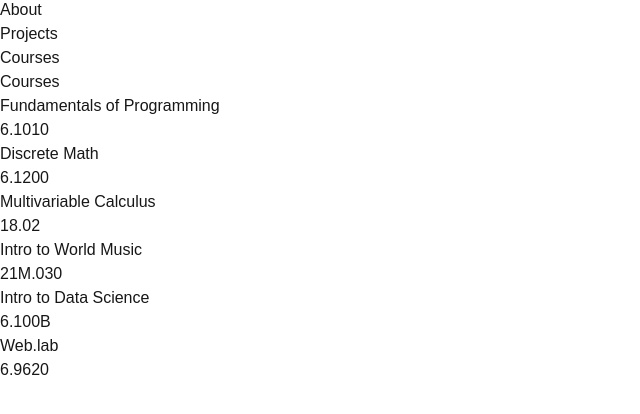
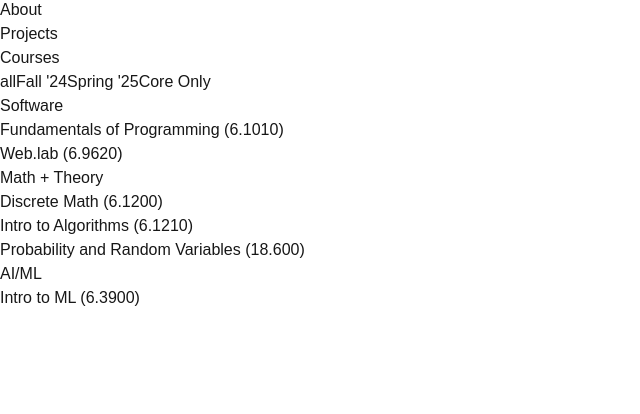
Before and after one commit to ivysyip/personal-website, a Next.js app: page /Courses in a window 1280 px wide. Shown: the part 326-740 px from the top of the page, without its empty margins (0-640 px from the left). Built offline with nearby package versions, Linux system fonts and the light colour scheme.

Commit message:
initial courses

```diff
--- a/src/app/Courses/page.tsx
+++ b/src/app/Courses/page.tsx
@@ -1,17 +1,50 @@
 "use client";
-import React from "react";
+import React, { useState } from "react";
 import Course from "@/components/Courses/Course";
 import Navbar from "@/components/Navbar/Navbar";
 import { courses } from "@/components/data/courses";
 
 export default function () {
+  const terms = [...new Set(courses.map((course) => course.labels.term))];
+  const filterOptions = ["all", ...terms];
+
+  const [filter, setFilter] = useState("all");
+  const [coreOnly, setCoreOnly] = useState(true);
+
+  const filteredCourses = courses.filter((course) => {
+    const matchesTerm = filter === "all" || course.labels.term === filter;
+    const matchesCore = !coreOnly || course.labels.core;
+    return matchesTerm && matchesCore;
+  });
+
   return (
     <div>
       <Navbar />
-      <h1>Courses</h1>
-      {courses.map((course, index) => (
-        <Course key={index} course={course} />
-      ))}
+      <div className="p-4">
+        <div className="flex gap-2 mb-4">
+          {filterOptions.map((option) => (
+            <button key={option} onClick={() => setFilter(option)}>
+              {option}
+            </button>
+          ))}
+          <button onClick={() => setCoreOnly(!coreOnly)}>Core Only</button>
+        </div>
+
+        <div className="space-y-4">
+          {[
+            ...new Set(filteredCourses.map((course) => course.labels.category)),
+          ].map((category) => (
+            <div key={category} className="border p-4 rounded-lg shadow-lg">
+              <h2 className="text-lg font-bold mb-2">{category}</h2>
+              {filteredCourses
+                .filter((course) => course.labels.category === category)
+                .map((course) => (
+                  <Course course={course} />
+                ))}
+            </div>
+          ))}
+        </div>
+      </div>
     </div>
   );
 }
--- a/src/components/Courses/Course.tsx
+++ b/src/components/Courses/Course.tsx
@@ -11,9 +11,11 @@ const Course = ({ course }: { course: any }) => {
         }
         target="_blank"
         rel="noopener noreferrer"
+        className="flex gap-2"
       >
-        <p>{course.name}</p>
-        <p>{course.number}</p>
+        <p>
+          {course.name} ({course.number})
+        </p>
       </a>
     </div>
   );
--- a/src/components/data/courses.ts
+++ b/src/components/data/courses.ts
@@ -7,12 +7,13 @@ export const courses = [
       term: "Fall '24",
       core: true,
     },
+    link: "https://py.mit.edu/fall24",
   },
   {
     name: "Discrete Math",
     number: "6.1200",
     labels: {
-      category: "Math",
+      category: "Math + Theory",
       term: "Fall '24",
       core: true,
     },
@@ -21,7 +22,7 @@ export const courses = [
     name: "Multivariable Calculus",
     number: "18.02",
     labels: {
-      category: "GIR",
+      category: "General Requirements + Other",
       term: "Fall '24",
       core: false,
     },
@@ -30,7 +31,7 @@ export const courses = [
     name: "Intro to World Music",
     number: "21M.030",
     labels: {
-      category: "GIR",
+      category: "General Requirements + Other",
       term: "Fall '24",
       core: false,
     },
@@ -39,7 +40,7 @@ export const courses = [
     name: "Intro to Data Science",
     number: "6.100B",
     labels: {
-      category: "Other",
+      category: "General Requirements + Other",
       term: "Fall '24",
       core: false,
     },
@@ -54,4 +55,49 @@ export const courses = [
     },
     link: "https://weblab.mit.edu/",
   },
+  {
+    name: "Intro to ML",
+    number: "6.3900",
+    labels: {
+      category: "AI/ML",
+      term: "Spring '25",
+      core: true,
+    },
+  },
+  {
+    name: "Intro to Algorithms",
+    number: "6.1210",
+    labels: {
+      category: "Math + Theory",
+      term: "Spring '25",
+      core: true,
+    },
+  },
+  {
+    name: "Probability and Random Variables",
+    number: "18.600",
+    labels: {
+      category: "Math + Theory",
+      term: "Spring '25",
+      core: true,
+    },
+  },
+  {
+    name: "Principles of Microeconomics",
+    number: "14.01",
+    labels: {
+      category: "Economics",
+      term: "Spring '25",
+      core: false,
+    },
+  },
+  {
+    name: "Electricity and Magnetism",
+    number: "8.02",
+    labels: {
+      category: "General Requirements + Other",
+      term: "Spring '25",
+      core: false,
+    },
+  },
 ];
```
Also changed, not shown: src/app/School/page.tsx (deleted, +0 -38 lines).
